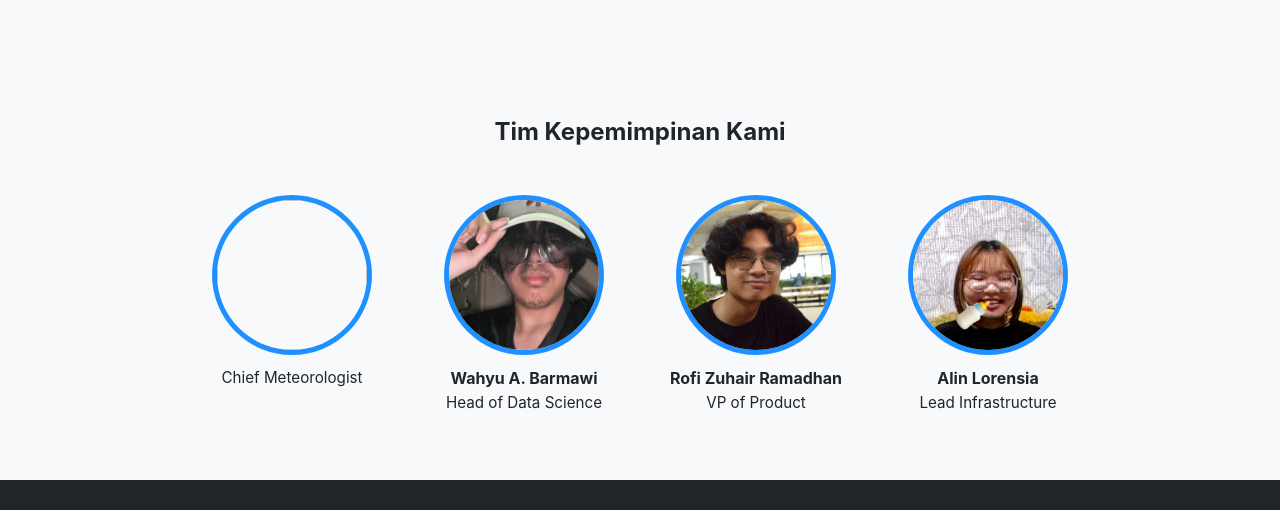
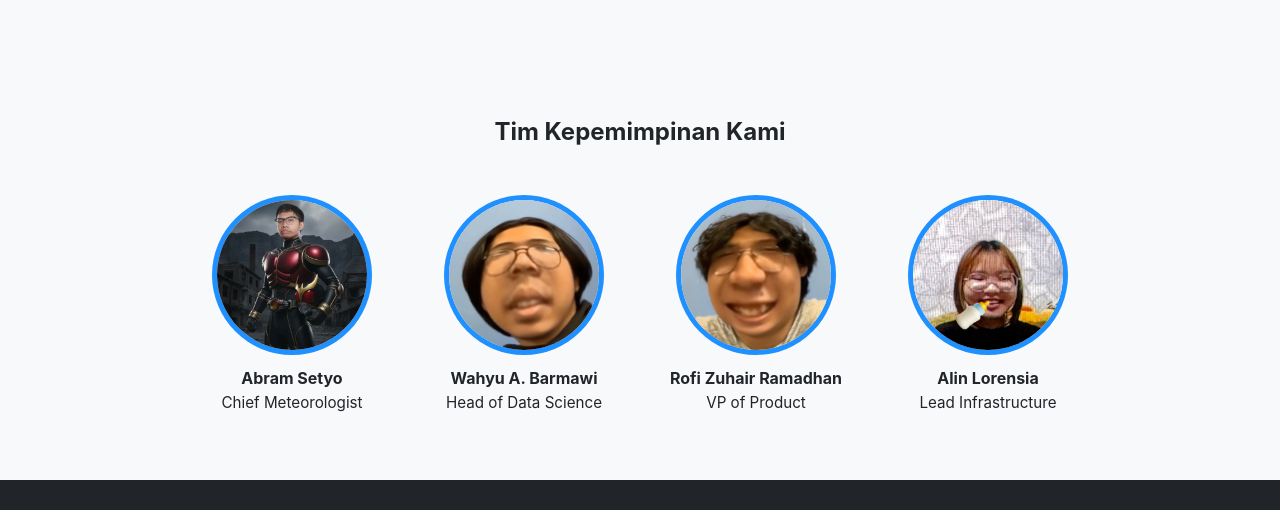
Before and after one commit to wahyu688/project-ai, a plain HTML site: page public_html/about.html in a window 1280 px wide. Shown: the part 1182-1692 px from the top of the page. Drawn offline with Linux system fonts and the light colour scheme.

Commit message:
update profile picture

```diff
--- a/public_html/about.html
+++ b/public_html/about.html
@@ -74,17 +74,17 @@
                 <h2 style="text-align: center;">Tim Kepemimpinan Kami</h2>
                 <div class="team-grid">
                     <div class="team-member">
-                        <img src="source/" alt="" title="" class="team-member-photo">
-                        <h4></h4>
+                        <img src="source/pak abram.jpeg" alt="" title="" class="team-member-photo">
+                        <h4>Abram Setyo</h4>
                         <p>Chief Meteorologist</p>
                     </div>
                     <div class="team-member">
-                        <img src="source/wahyu.jpg" alt="Wahyu A. Barmawi" title="Wahyu A. Barmawi" class="team-member-photo">
+                        <img src="source/wahyu.jpeg" alt="Wahyu A. Barmawi" title="Wahyu A. Barmawi" class="team-member-photo">
                         <h4>Wahyu A. Barmawi</h4>
                         <p>Head of Data Science</p>
                     </div>
                     <div class="team-member">
-                        <img src="source/rofi.jpg" alt="Rofi Zuhair Ramadhan" title="Rofi Zuhair Ramadhan" class="team-member-photo">
+                        <img src="source/rofi.jpeg" alt="Rofi Zuhair Ramadhan" title="Rofi Zuhair Ramadhan" class="team-member-photo">
                         <h4>Rofi Zuhair Ramadhan</h4>
                         <p>VP of Product</p>
                     </div>
```
Also changed, not shown: public_html/source/pak abram.jpeg (added), public_html/source/rofi.jpeg (added), public_html/source/rofi.jpg (deleted), public_html/source/wahyu.jpeg (added), public_html/source/wahyu.jpg (deleted).
